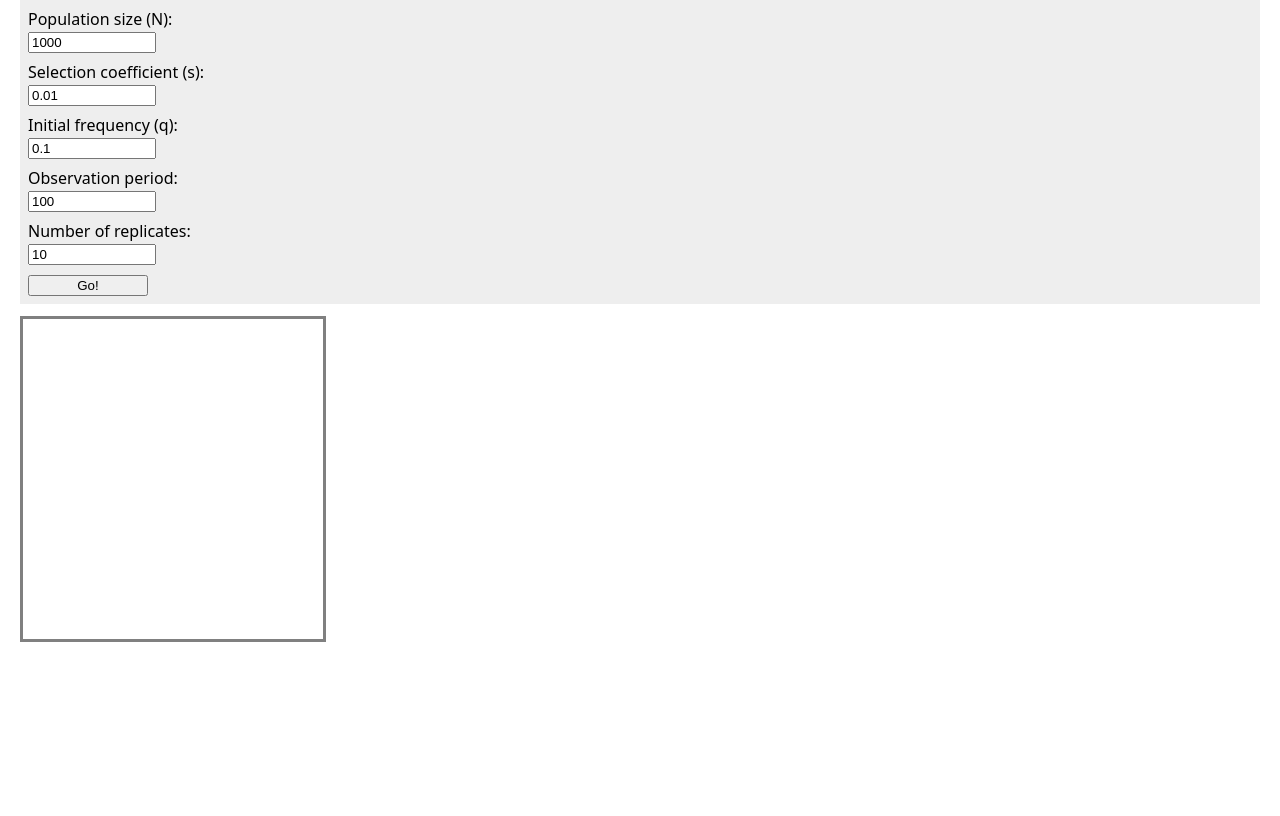
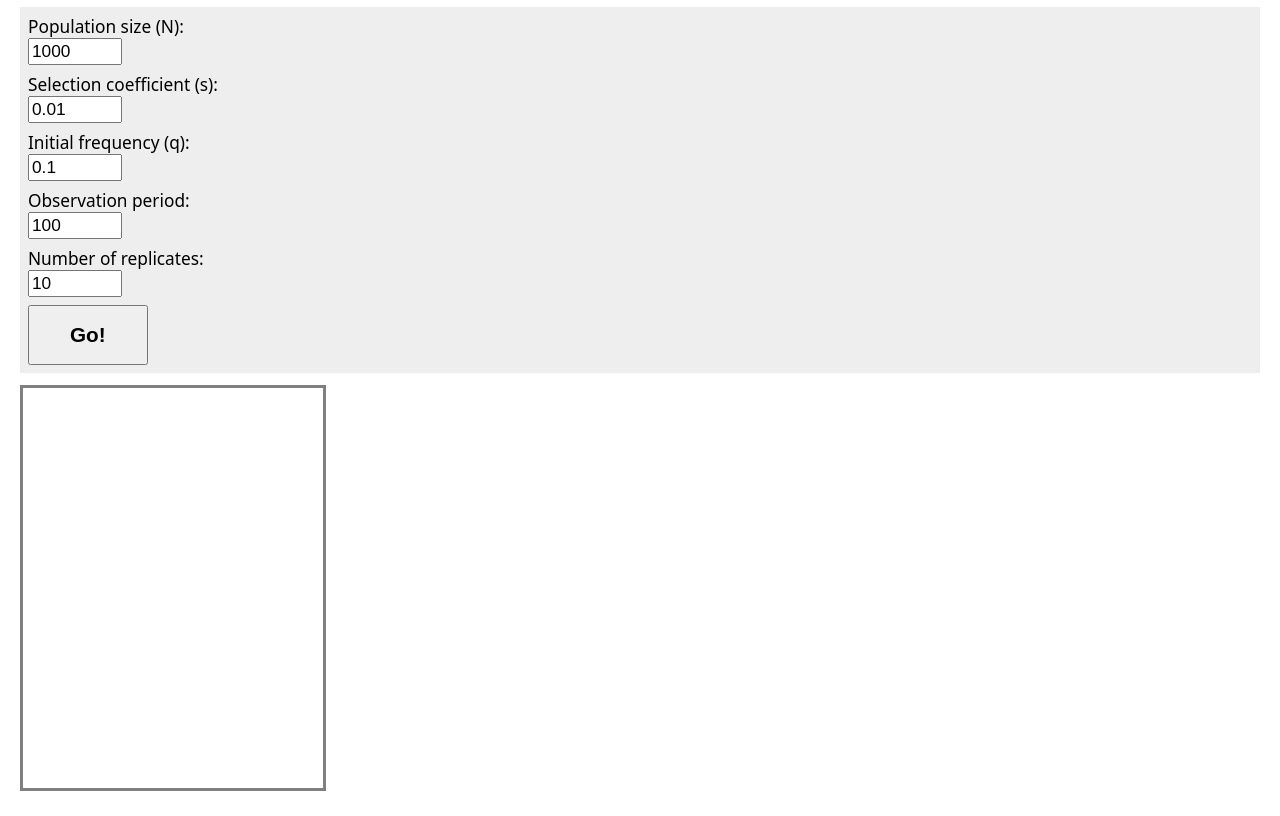
Before and after one commit to heavywatal/driftr.js, a plain HTML site: page index.html in a window 1280 px wide. Shown: the part 86-902 px from the top of the page. Before the commit the page ends 800 px from the top, so only its background shows below. Drawn offline with nearby package versions, Linux system fonts and the light colour scheme.

Commit message:
update css for button, input, lines, etc.

```diff
--- a/driftr.js
+++ b/driftr.js
@@ -54,14 +54,14 @@
         .attr("step", function(d){return d[4];})
         .attr("value", function(d){return d[5];});
 
-    d3.select("form").append("input")
+    d3.select("form").append("button")
         .attr("type", "button")
         .attr("id", "go")
-        .attr("value", "Go!");
+        .text("Go!");
 
     var svg = d3.select("#graph")
             .append("svg")
-            .attr("height", 320);
+            .attr("height", 400);
     var scale_x = d3.scale.linear()
             .domain([0, 100]);
     var scale_y = d3.scale.linear()
--- a/style.css
+++ b/style.css
@@ -1,6 +1,8 @@
 body {
+    margin: 0 20px 20px;
     font-family: "Noto Sans", sans-serif;
-    margin: 0 20px 20px;
+    font-size: 108%;
+    -webkit-text-size-adjust: 150%;
 }
 
 form {
@@ -22,7 +24,15 @@ label:after {
 }
 
 input {
-    width: 120px;
+    width: 5em;
+    font-size: inherit;
+}
+
+button {
+    border-radius: none;
+    padding: 16px 40px;
+    font-weight: bold;
+    font-size: 120%;
 }
 
 svg {
@@ -34,5 +44,5 @@ path {
     fill: none;
     stroke: #FF6000;
     stroke-opacity: 0.3;
-    stroke-width: 2;
+    stroke-width: 3;
 }
```
